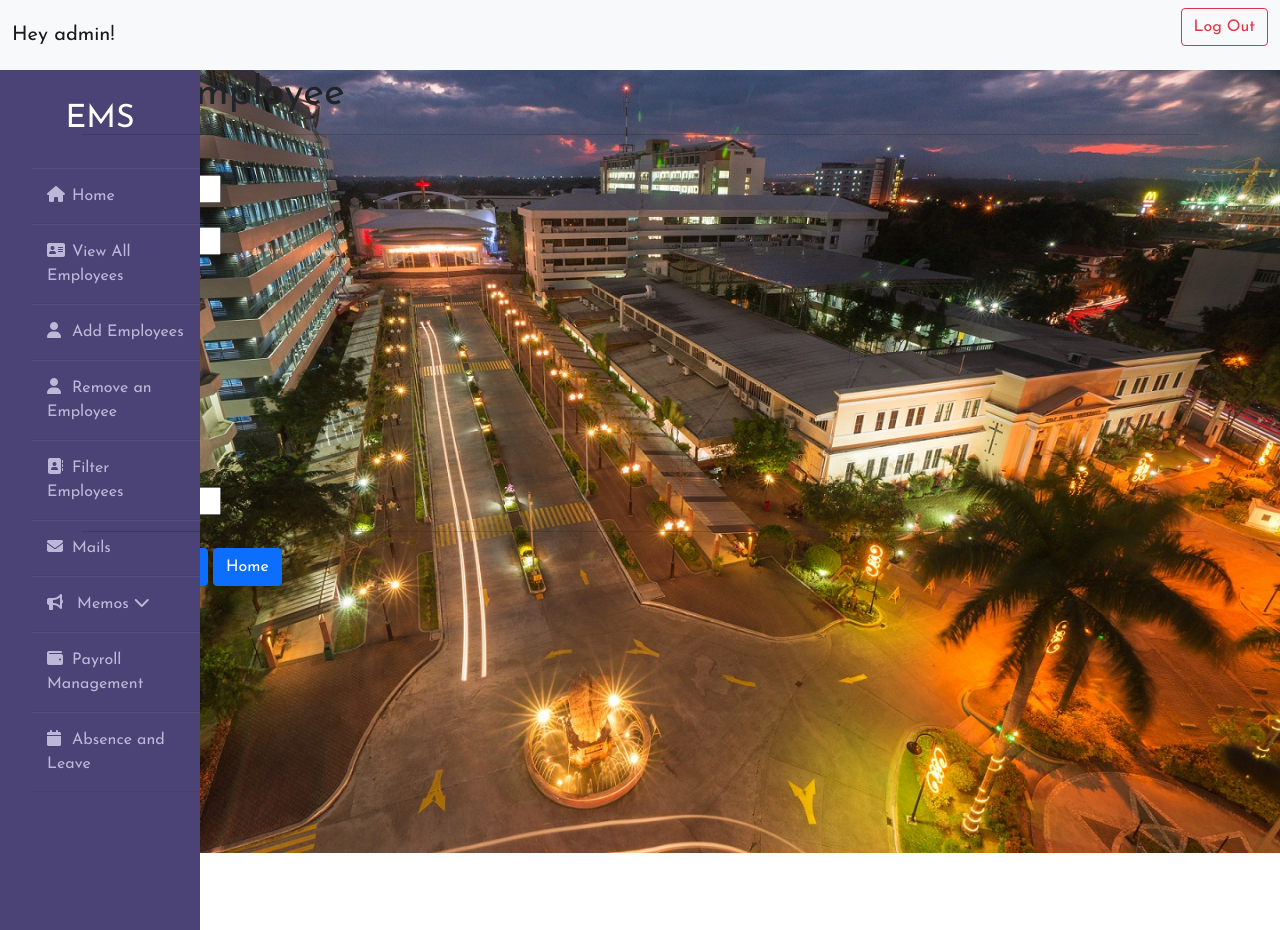
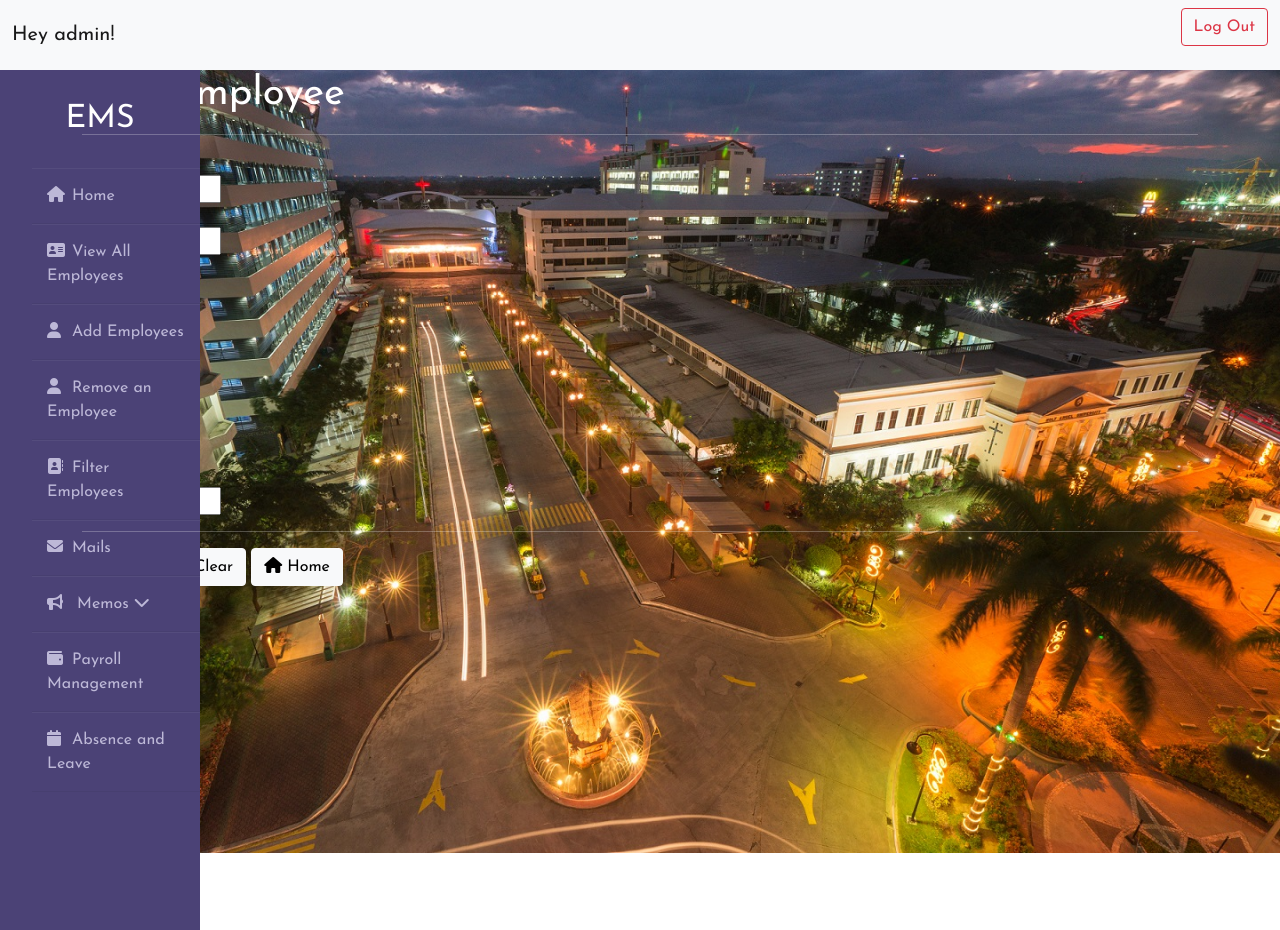
Before and after one commit to juicemark/EMP_MAN_SYS, a Django app: page /add_emp in a window 1280 px wide. Run offline with Django 4.2, Linux system fonts and the light colour scheme; a user stored in the database is signed in; some libraries are stand-ins or nearby versions.

Commit message:
Update add_emp.html

```diff
--- a/emp_app/templates/add_emp.html
+++ b/emp_app/templates/add_emp.html
@@ -6,8 +6,9 @@
     <meta charset="UTF-8">
     <title> EMS | Add Employee</title>
     <link href="https://cdn.jsdelivr.net/npm/bootstrap@5.1.3/dist/css/bootstrap.min.css" rel="stylesheet">
+    <script src="https://kit.fontawesome.com/b99e675b6e.js"></script>
 </head>
-  <body>
+  <body style="color:white">
 
   <div class="container">
           <h1>Add Employee</h1>
@@ -52,18 +53,18 @@
 
     <hr>
 
-    <div><button type="submit" class="btn btn-primary">Add</button>
-       <button type="reset" class="btn btn-primary">Clear</button>
+    <div><button type="submit" class="btn btn-light"><i class="fas fa-plus"></i> Add</button>
+       <button type="reset" class="btn btn-light"><i class="fas fa-minus"></i> Clear</button>
     {% if employee_added %}
     <!-- Employee Added Successfully Message -->
     <div class="alert alert-success" role="alert">
         Employee Added Successfully
     </div>
     <!-- Home Button -->
-    <a class="btn btn-primary" href="/index" role="button">Home</a>
+    <a class="btn btn-light" href="/index" role="button">Home</a>
     {% else %}
     <!-- Home Button -->
-    <a class="btn btn-primary" href="/index" role="button">Home</a>
+    <a class="btn btn-light" href="/index" role="button"><i class="fas fa-home"></i> Home</a>
     {% endif %}
 </div><br>
 
```
